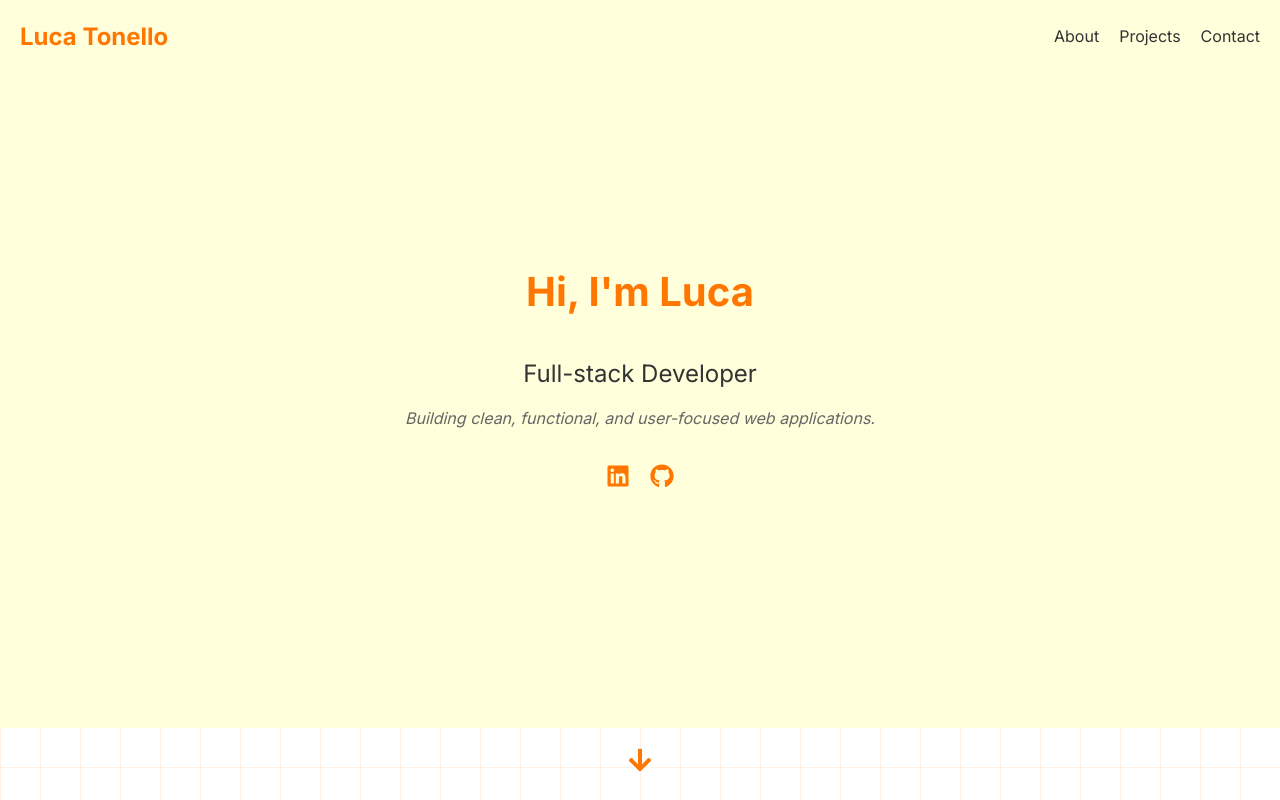
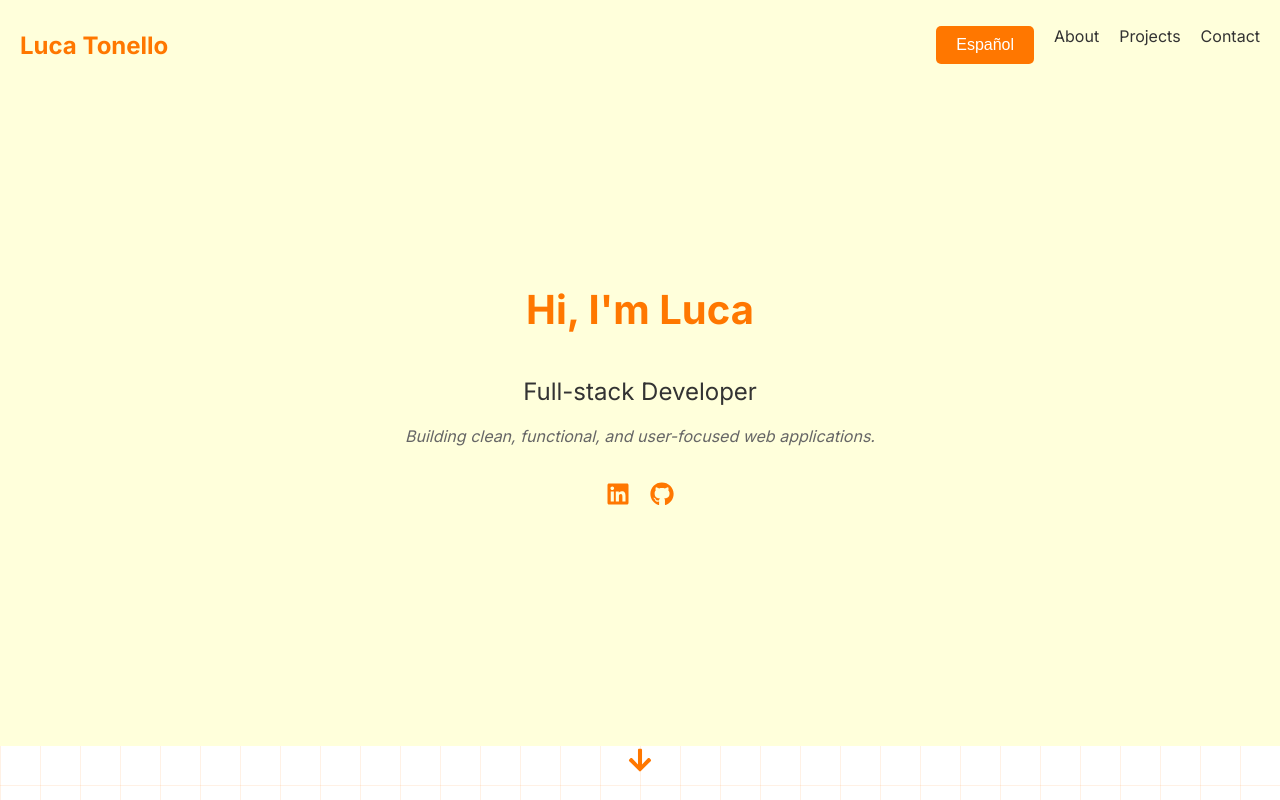
Before and after one commit to Lucatonello/myPortfolio, a React (Vite) app: page / in a window 1280 px wide. Shown: the top 800 px of the page. Built offline with nearby package versions, Linux system fonts and the light colour scheme.

Commit message:
started implementing english/spanish toogle button

```diff
--- a/src/App.jsx
+++ b/src/App.jsx
@@ -5,11 +5,13 @@ import Skills from './components/Skills';
 import About from './components/About';
 import Contact from './components/Contact';
 import Footer from './components/Footer';
+import { LanguageProvider } from "./translations/LanguageContext";
 
 function App() {
 
   return (
     <>
+     <LanguageProvider>
       <Navbar />
       <Intro />
       <Projects />
@@ -17,6 +19,7 @@ function App() {
       <About />
       <Contact />
       <Footer />
+     </LanguageProvider>
     </>
   )
 }
--- a/src/components/Intro.jsx
+++ b/src/components/Intro.jsx
@@ -1,8 +1,15 @@
 import styles from '../styles/Intro.module.css';
 import { useInView } from 'react-intersection-observer';
 import { FaLinkedin, FaGithub, FaArrowDown } from 'react-icons/fa';
+import { useLanguage } from "../translations/LanguageContext";
+import { translations } from "../translations/translations";
 
 const Intro = () => {
+  const { language } = useLanguage();
+  const heading = translations[language].intro.heading;
+  const subtitle = translations[language].intro.subtitle;
+  const slogan = translations[language].intro.slogan;
+
   const { ref: nameRef, inView: nameInView } = useInView({
     triggerOnce: true,
     threshold: 0.1
@@ -21,15 +28,15 @@ const Intro = () => {
         ref={nameRef}
         className={`${styles.name} ${nameInView ? styles.fadeIn : ''}`}
       >
-        Hi, I'm Luca
+        {heading}
       </h1>
-      <p className={styles.title}>Full-stack Developer</p>
+      <p className={styles.title}>{subtitle}</p>
 
       <p
         ref={taglineRef}
         className={`${styles.tagline} ${taglineInView ? styles.fadeIn : ''}`}
       >
-        Building clean, functional, and user-focused web applications.
+        {slogan}
       </p>
       <div className={styles.socialLinks}>
         <a
--- a/src/components/Navbar.jsx
+++ b/src/components/Navbar.jsx
@@ -1,10 +1,18 @@
 import styles from '../styles/Navbar.module.css';
+import { useLanguage } from "../translations/LanguageContext";
 
 function Navbar() {
+    const { toggleLanguage, language } = useLanguage();
+
     return (
         <nav className={styles.navbar}>
             <div className={styles.logo}>Luca Tonello</div>
             <ul className={styles.navLinks}>
+                <li>
+                    <button onClick={toggleLanguage} className={`${styles.languageButton} ${language === "en" ? styles.en : styles.es}`}>
+                        {language === "en" ? "Español" : "English"}
+                    </button>
+                </li>
                 <li><a href="#about">About</a></li>
                 <li><a href="#projects">Projects</a></li>
                 <li><a href="#contact">Contact</a></li>
--- a/src/styles/Navbar.module.css
+++ b/src/styles/Navbar.module.css
@@ -38,6 +38,7 @@ body {
     color: #333;
     transition: color 0.3s ease;
     font-family: var(--font-primary);
+    margin: auto;
   }
 
   .navLinks a:hover {
@@ -47,3 +48,22 @@ body {
   .navLinks a:active {
     color: #cc5a00;
   }
+  .languageButton {
+    padding: 10px 20px;
+    font-size: 16px;
+    border: none;
+    border-radius: 5px;
+    cursor: pointer;
+    transition: background-color 0.3s ease, color 0.3s ease;
+  }
+  .languageButton.en {
+    background-color: #ff7700;  /* Orange color for English */
+    color: white;
+  }
+  .languageButton.es {
+    background-color: #0068de;
+    color: white;
+  }
+  .languageButton:hover {
+    opacity: 0.8;
+  }
--- /dev/null
+++ b/src/translations/LanguageContext.jsx
@@ -0,0 +1,19 @@
+import { createContext, useState, useContext } from "react";
+
+const LanguageContext = createContext();
+
+export const LanguageProvider = ({ children }) => {
+  const [language, setLanguage] = useState("en");
+
+  const toggleLanguage = () => {
+    setLanguage((prevLang) => (prevLang === "en" ? "es" : "en"));
+  };
+
+  return (
+    <LanguageContext.Provider value={{ language, toggleLanguage }}>
+      {children}
+    </LanguageContext.Provider>
+  );
+};
+
+export const useLanguage = () => useContext(LanguageContext);
--- /dev/null
+++ b/src/translations/translations.js
@@ -0,0 +1,76 @@
+export const translations = {
+    en: {
+        intro: {
+          heading: "Hi, I'm Luca",
+          subtitle: "Full-stack Developer",
+          slogan: "Building clean, functional, and user-focused web applications.",
+        },
+        projects: {
+          heading: "My projects",
+          list: [
+            {
+              title: "LinkedIn Clone",
+              description: "A fully-featured LinkedIn-like platform with profiles, posts, and messaging.",
+            },
+            {
+              title: "Project 2",
+              description: "A brief description of this placeholder project.",
+            },
+            {
+              title: "Project 3",
+              description: "A brief description of this placeholder project.",
+            },
+          ],
+        },
+        skills: {
+          heading: "Skills",
+        },
+        about: {
+            heading: "About me",
+            content: "I'm Luca, a passionate full-stack developer with a focus on building clean, functional, and user-friendly web applications. With a strong background in both front-end and back-end technologies, I aim to create seamless experiences that solve real-world problems."
+        },
+        contact: {
+            heading: "Contact me",
+        },
+        footer: {
+            rights: "© 2024 Luca Tonello. All rights reserved."
+        }
+      },
+      es: {
+        intro: {
+            heading: "Hola, soy Luca",
+            subtitle: "Desarrollador Full-stack",
+            slogan: "Construyendo aplicaciones web limpias, funcionales y centradas en el usuario.",
+        },
+        projects: {
+            heading: "Mis proyectos",
+            list: [
+                {
+                  title: "LinkedIn Clone",
+                  description: "Una plataforma completa similar a LinkedIn, con perfiles, publicaciones y mensajería.",
+                },
+                {
+                  title: "Project 2",
+                  description: "A brief description of this placeholder project.",
+                },
+                {
+                  title: "Project 3",
+                  description: "A brief description of this placeholder project.",
+                },
+            ],
+        },
+        skills: {
+            heading: "Habilidades",
+          },
+          about: {
+              heading: "Sobre mi",
+              content: "Soy Luca, un apasionado desarrollador full-stack enfocado en crear aplicaciones web limpias, funcionales y fáciles de usar. Con una sólida experiencia en tecnologías tanto de front-end como de back-end, mi objetivo es diseñar experiencias fluidas que resuelvan problemas del mundo real"
+          },
+          contact: {
+              heading: "Contactame",
+          },
+          footer: {
+              rights: "© 2024 Luca Tonello. Todos los derechos reservados."
+        }
+      }
+    }
```
